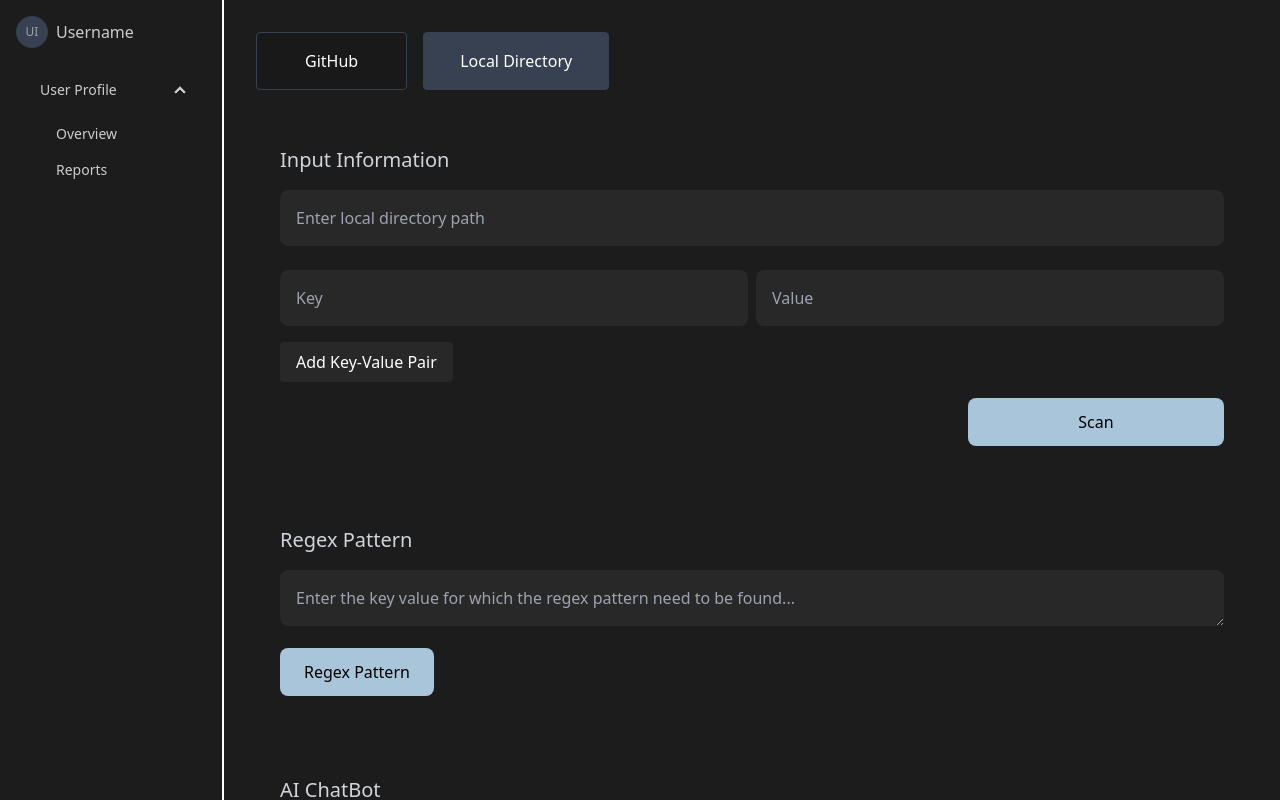
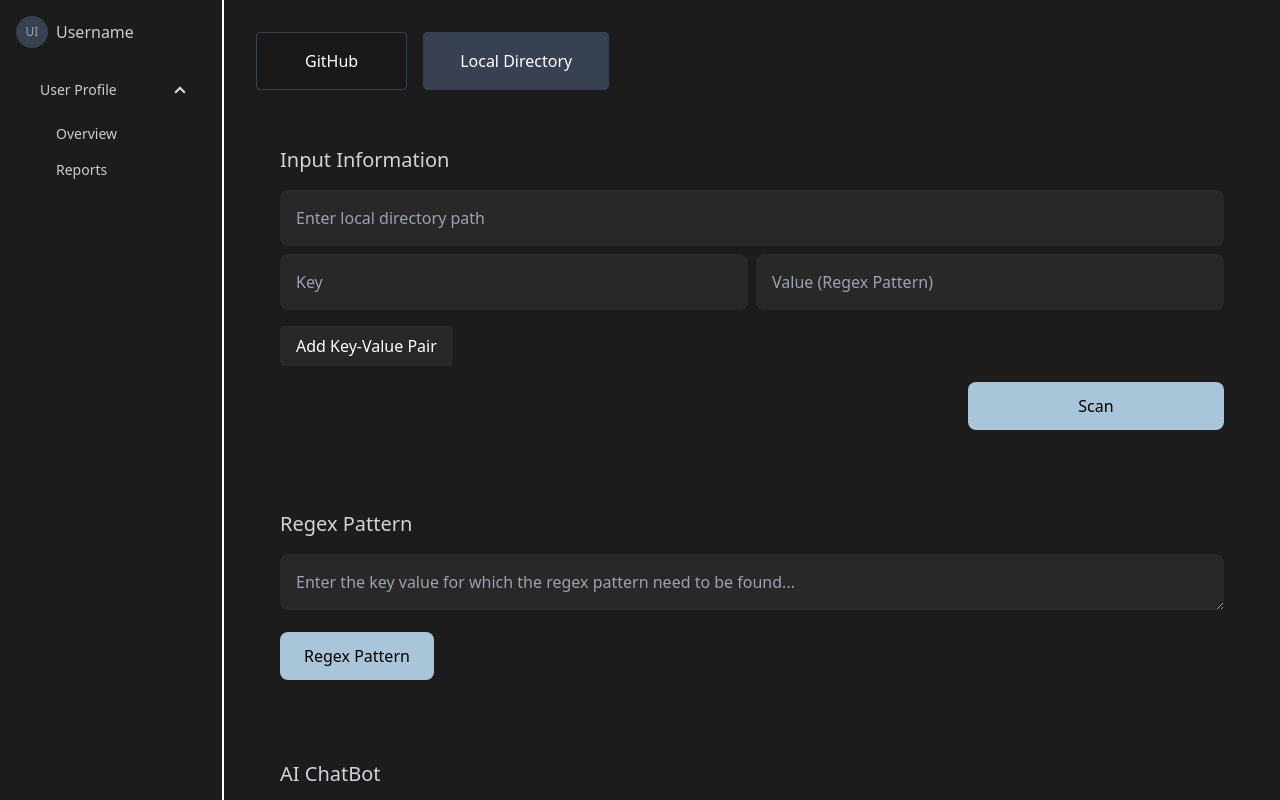
Before and after one commit to ayushsingh01042003/Scanner, a React (Vite) app in the folder Frontend/: page /overview in a window 1280 px wide. Both pictures are taken after a click on the button "Local Directory". Shown: the top 800 px of the page. Built offline with nearby package versions, Linux system fonts and the light colour scheme.

Commit message:
AI Implementation

```diff
--- a/Frontend/src/Pages/Overview/Overview.jsx
+++ b/Frontend/src/Pages/Overview/Overview.jsx
@@ -388,7 +388,7 @@ const handleScanClick = async () => {
               className="bg-[#282828] text-white rounded-lg py-4 px-4 w-full mb-2 focus:outline-none"
             />
             {keyValuePairs.map((pair, index) => (
-              <div className="flex space-x-2 mb-2 mt-4" key={index}>
+  <div className="flex space-x-2 mb-2" key={index}>
     <input
       type="text"
       placeholder="Key"
@@ -400,7 +400,7 @@ const handleScanClick = async () => {
     />
     <input
       type="text"
-                  placeholder="Value"
+      placeholder="Value (Regex Pattern)"
       value={pair.value}
       onChange={(e) =>
         handleKeyValuePairChange(index, 'value', e.target.value)
```
Lines whose indentation alone changed are shown as unchanged.
